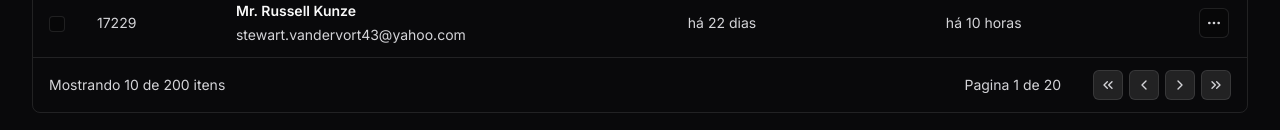
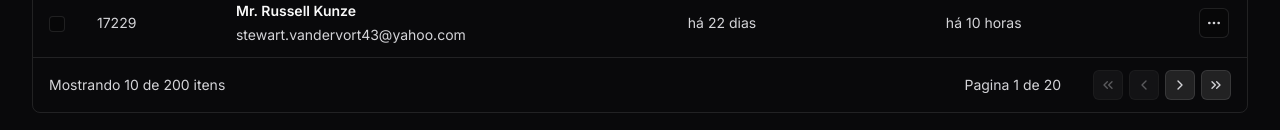
Before and after one commit to ogustavohp/pass-in-web, a Next.js app: page / in a window 1280 px wide. Shown: the part 816-946 px from the top of the page. Built offline with nearby package versions, Linux system fonts and the light colour scheme.

Commit message:
add disabled style in iconButton component

```diff
--- a/components/icon-button.tsx
+++ b/components/icon-button.tsx
@@ -1,4 +1,5 @@
 import { ComponentProps } from 'react'
+import { twMerge } from 'tailwind-merge'
 
 interface IconButtonProps extends ComponentProps<'button'> {
   transparent?: boolean
@@ -8,7 +9,12 @@ export function IconButton({ transparent, ...props }: IconButtonProps) {
   return (
     <button
       {...props}
-      className={` border border-white/10 rounded-md p-1.5 ${transparent ? 'bg-black/20' : 'bg-white/10'}`}
+      // className={` border border-white/10 rounded-md p-1.5 ${transparent ? 'bg-black/20' : 'bg-white/10'}`}
+      className={twMerge(
+        'border border-white/10 rounded-md p-1.5',
+        transparent ? 'bg-black/20' : 'bg-white/10',
+        props.disabled && 'opacity-40 cursor-not-allowed',
+      )}
     />
   )
 }
```
